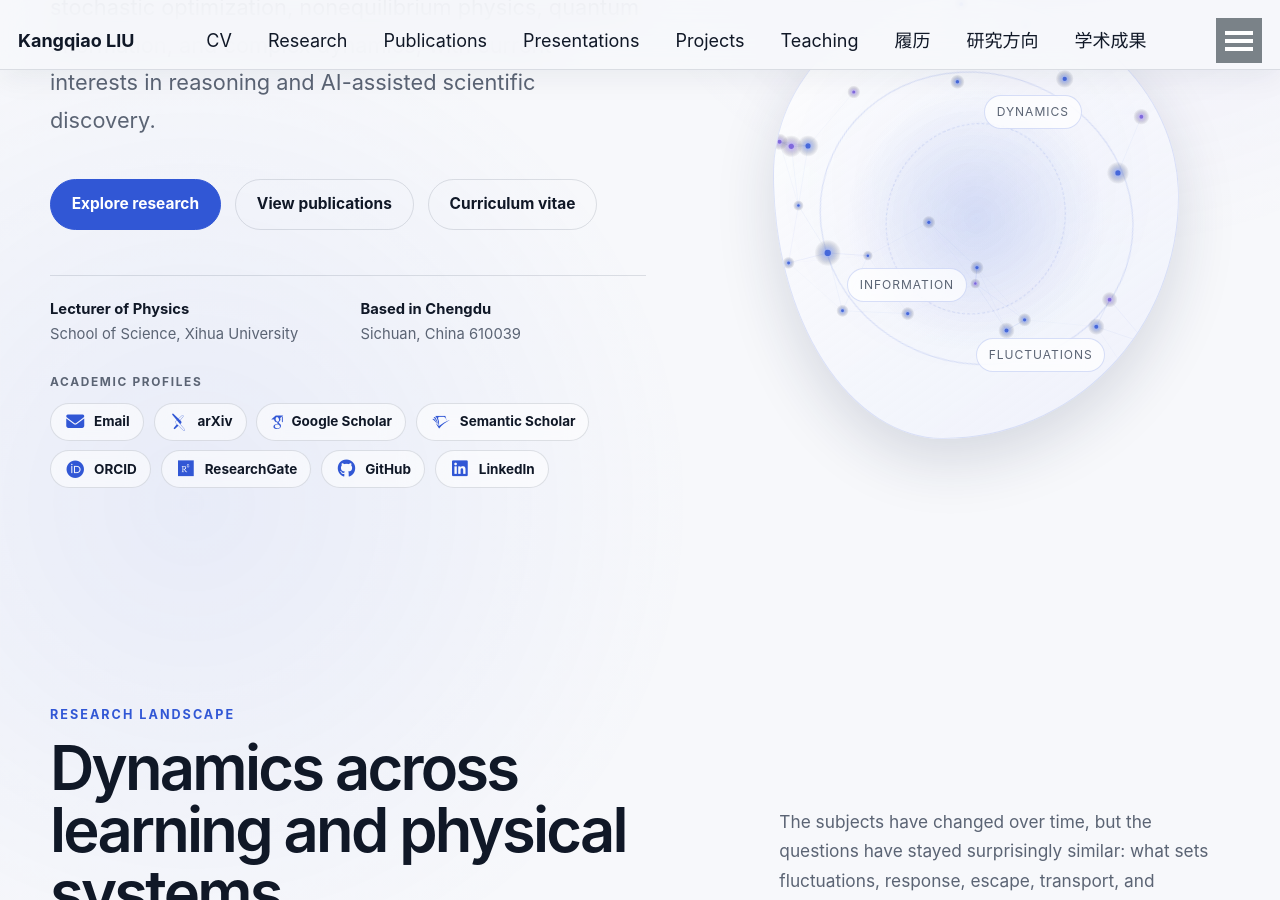
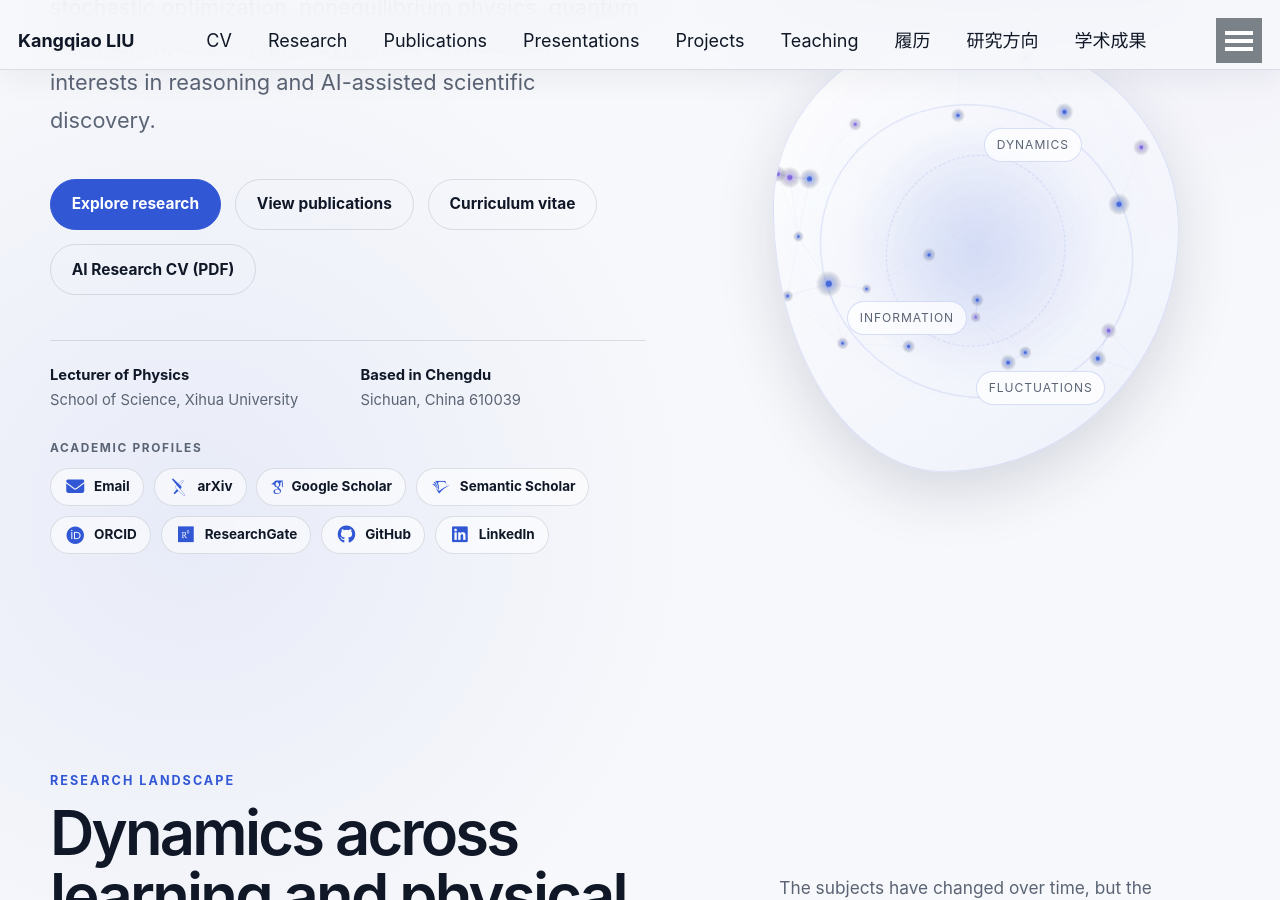
Before and after one commit to KangqiaoLiu/KangqiaoLiu.github.io, a Jekyll site: the page built from _pages/about.md, in a window 1280 px wide and 900 px high, scrolled down 564 px. Built offline with Jekyll 4.4.1, drawn with Linux system fonts in a browser that asks for light colours; some web fonts are replaced.

Commit message:
Add AI Research CV PDF button to homepage

```diff
--- a/_pages/about.md
+++ b/_pages/about.md
@@ -28,6 +28,7 @@ redirect_from:
           <a class="ai-button ai-button--primary" href="{{ '/research/' | relative_url }}">Explore research</a>
           <a class="ai-button" href="{{ '/publications/' | relative_url }}">View publications</a>
           <a class="ai-button" href="{{ '/cv/' | relative_url }}">Curriculum vitae</a>
+          <a class="ai-button" href="{{ '/files/Kangqiao_Liu_AI_Research_CV.pdf' | relative_url }}" download>AI Research CV (PDF)</a>
         </div>
 
         <div class="ai-hero__meta">
```
